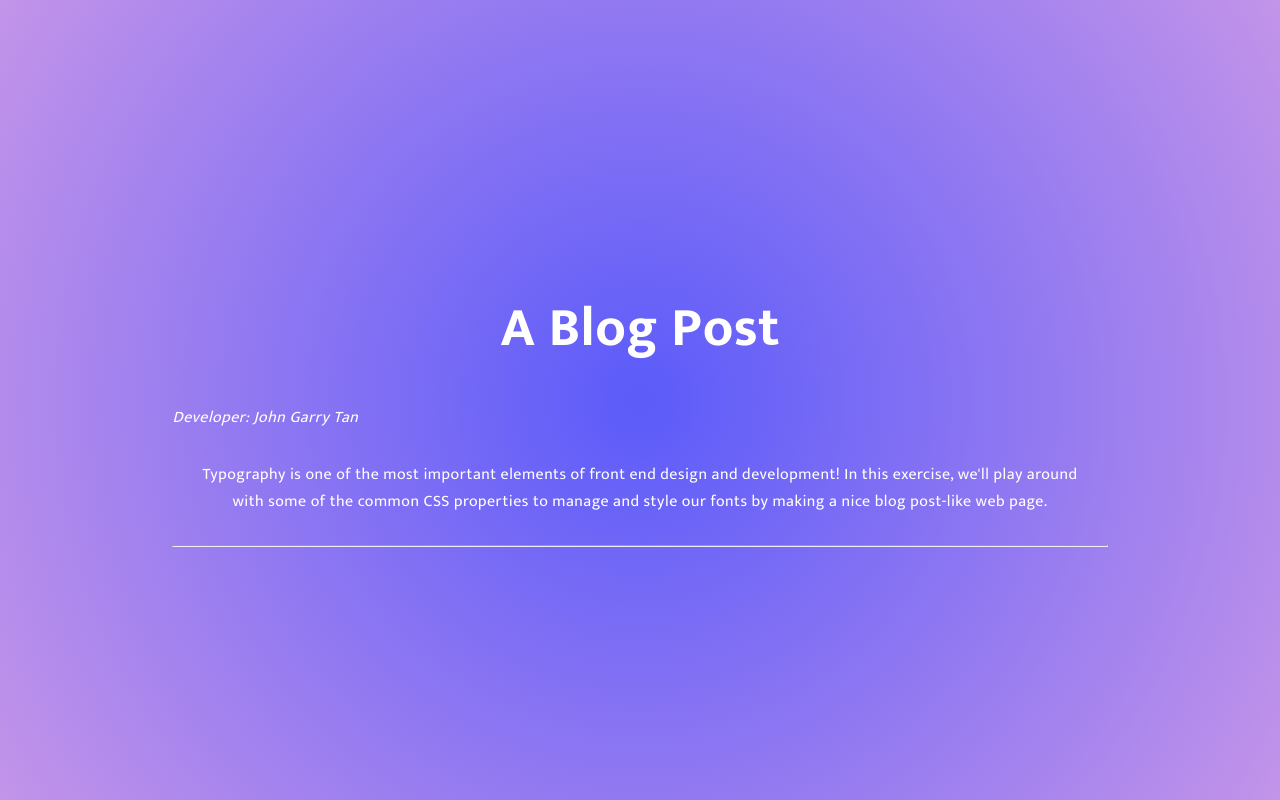
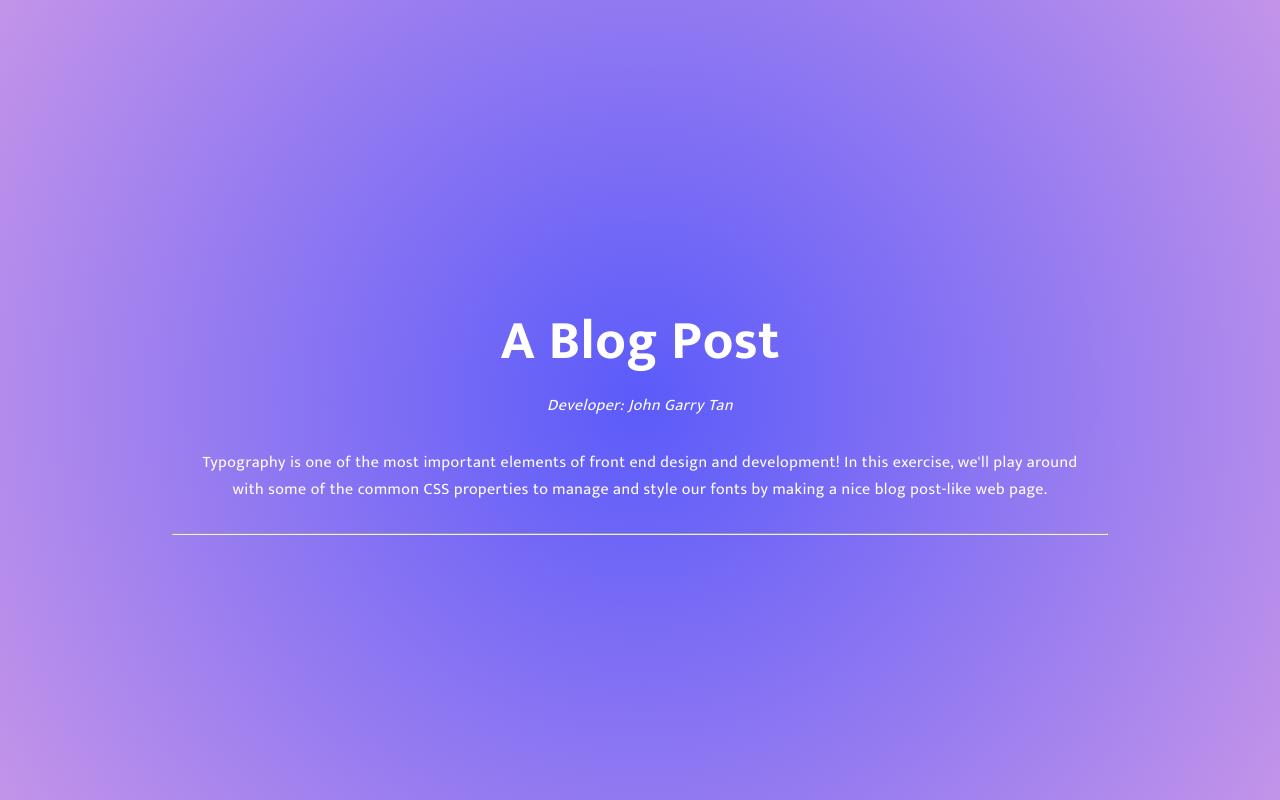
Before and after one commit to dev-rygar/Blog-Post, a plain HTML site: page index.html in a window 1280 px wide. Shown: the top 800 px of the page. Drawn offline with Linux system fonts and the light colour scheme.

Commit message:
Update stylesheet.css
Minor changes:
 - Updated hero's h1 margin and padding for address element to fit in

```diff
--- a/stylesheet.css
+++ b/stylesheet.css
@@ -34,14 +34,21 @@ body, html {
     background: radial-gradient(circle, rgba(91,91,250,1) 0%, rgba(195,148,233,1) 100%);
 }
 
-.header-content h1, .header-content p {
+.header-content h1, .header-content p, .header-content address {
     text-align: center;
     margin: 20px;
     padding: 10px;
 }
 
+.header-content address {
+    margin: 0;
+    padding: 0;
+}
+
 .header-content h1 {
     font-size: 55px;
+    margin-bottom: 3px;
+    padding-bottom: 2px;
 }
 
 .main-container {
```
